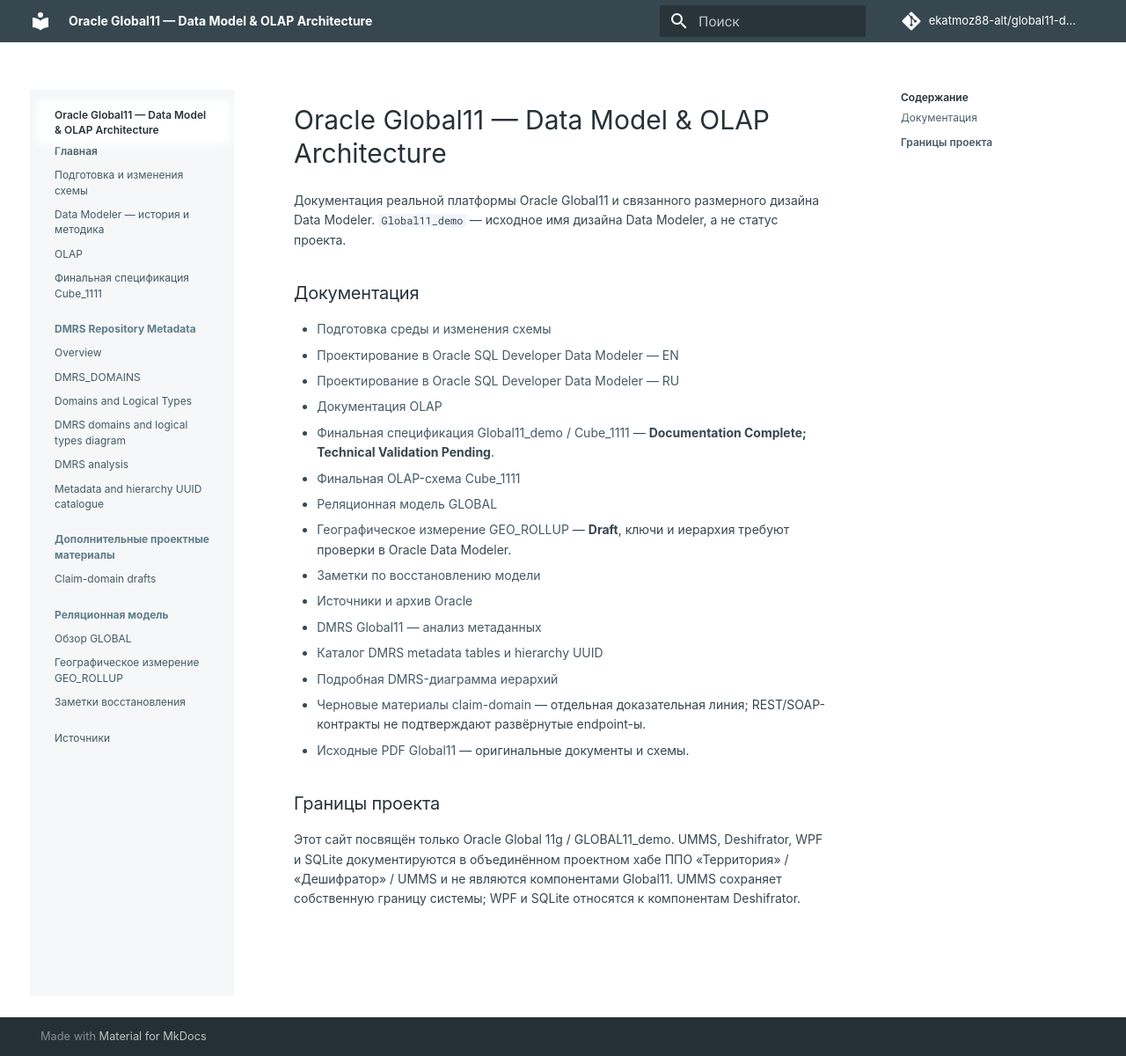
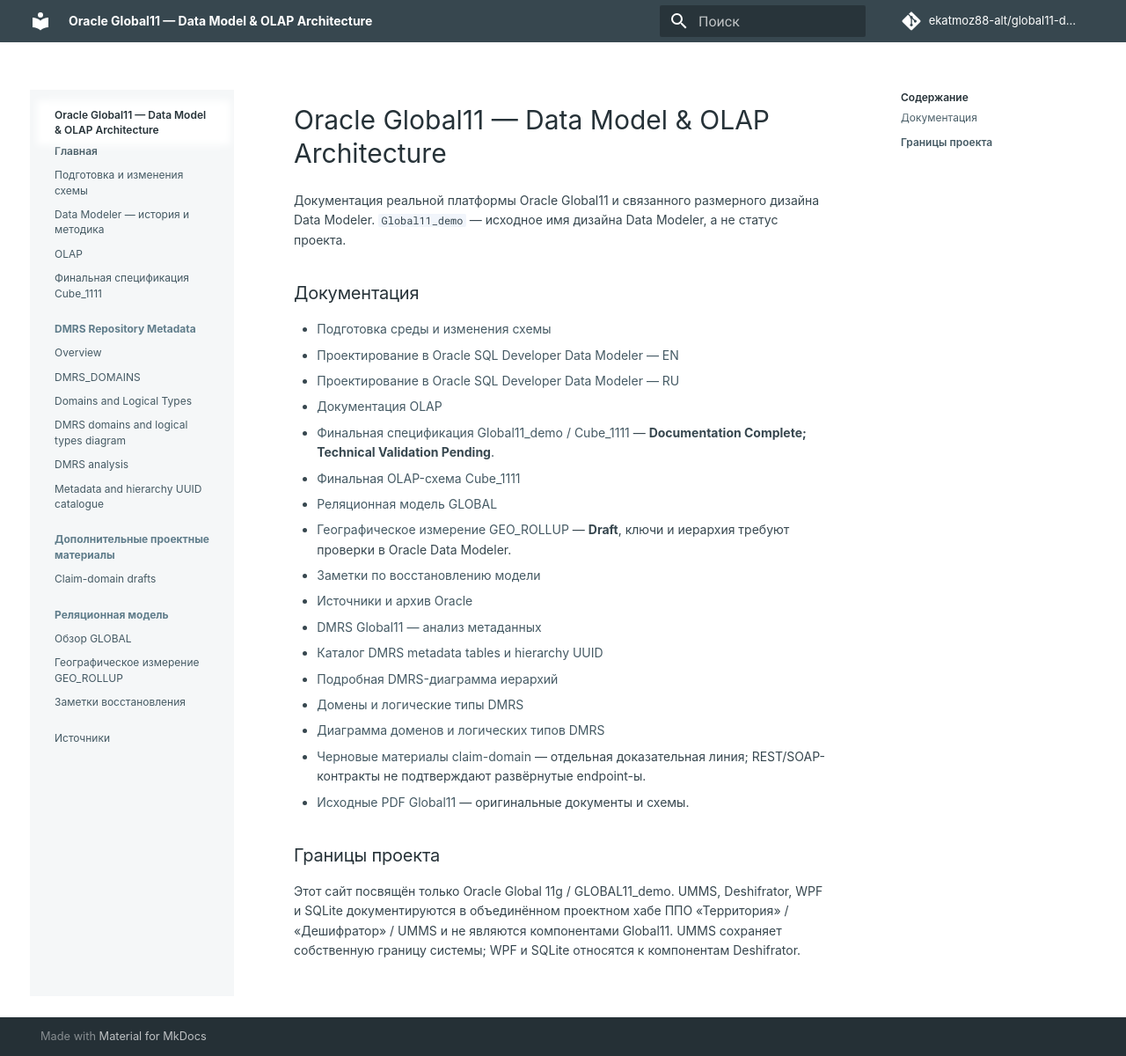
Before and after one commit to ekatmoz88-alt/global11-demo-data-platform, an MkDocs documentation site: the page built from docs/index.md, in a window 1280 px wide and 1200 px high. Shown: the whole window at 88% size. Built offline with MkDocs 1.6.1 and Material for MkDocs 9.7.7, drawn with Linux system fonts in a browser that asks for light colours; comment, search, counter and statistics services are not loaded.

Commit message:
docs: link DMRS domains and logical types documentation

```diff
--- a/docs/index.md
+++ b/docs/index.md
@@ -17,6 +17,8 @@
 - [DMRS Global11 — анализ метаданных](dmrs-global11-analysis.md)
 - [Каталог DMRS metadata tables и hierarchy UUID](dmrs-metadata-catalog.md)
 - [Подробная DMRS-диаграмма иерархий](model/olap-diagram-dmrs-source.mmd)
+- [Домены и логические типы DMRS](data-dictionary/dmrs-domains-logical-types.md)
+- [Диаграмма доменов и логических типов DMRS](model/dmrs-domains-logical-types.mmd)
 - [Черновые материалы claim-domain](claim-domain-draft/README.md) — отдельная доказательная линия; REST/SOAP-контракты не подтверждают развёрнутые endpoint-ы.
 - [Исходные PDF Global11](https://github.com/ekatmoz88-alt/technical-docs-library/tree/main/02_ORACLE) — оригинальные документы и схемы.
 
```
